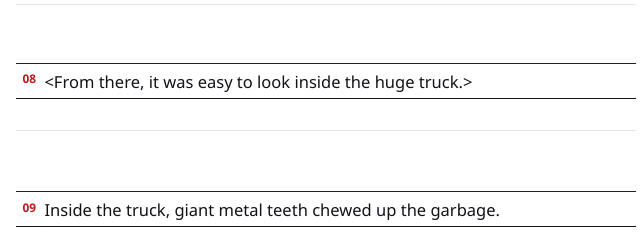
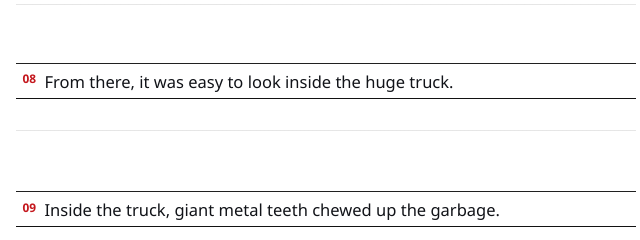
Before and after one commit to dahard1987-sketch/sunsuck, a plain HTML site: page index.html in a window 1280 px wide and 2097 px high. Shown: the part 1340-1580 px from the top of the page, 510-1150 px from the left. Drawn offline with Linux system fonts and the light colour scheme.

Commit message:
Hide sentence merge markers

```diff
--- a/index.html
+++ b/index.html
@@ -1458,6 +1458,13 @@ enjoy life by just watching five-year-olds.`;
         return sentences;
       }
 
+      function stripMergeMarkers(text) {
+        const sentence = String(text ?? "").trim();
+        return sentence.startsWith("<") && sentence.endsWith(">")
+          ? sentence.slice(1, -1).trim()
+          : sentence;
+      }
+
       function safeString(value, fallback = "") {
         return typeof value === "string" ? value : fallback;
       }
@@ -1756,7 +1763,7 @@ enjoy life by just watching five-year-olds.`;
         if (settings.showNumbers) appendText(row, "span", "item-number", String(index + 1).padStart(2, "0"));
         const sentenceCopy = document.createElement("span");
         sentenceCopy.className = "sentence-copy";
-        appendFormattedText(sentenceCopy, sentence);
+        appendFormattedText(sentenceCopy, stripMergeMarkers(sentence));
         row.appendChild(sentenceCopy);
 
         const answer = document.createElement("div");
@@ -2129,6 +2136,7 @@ enjoy life by just watching five-year-olds.`;
       window.WorksheetGenerator = Object.freeze({
         normalizePassage,
         splitIntoSentences,
+        stripMergeMarkers,
         appendFormattedText,
         renderWorksheet,
         saveSettings,
```
